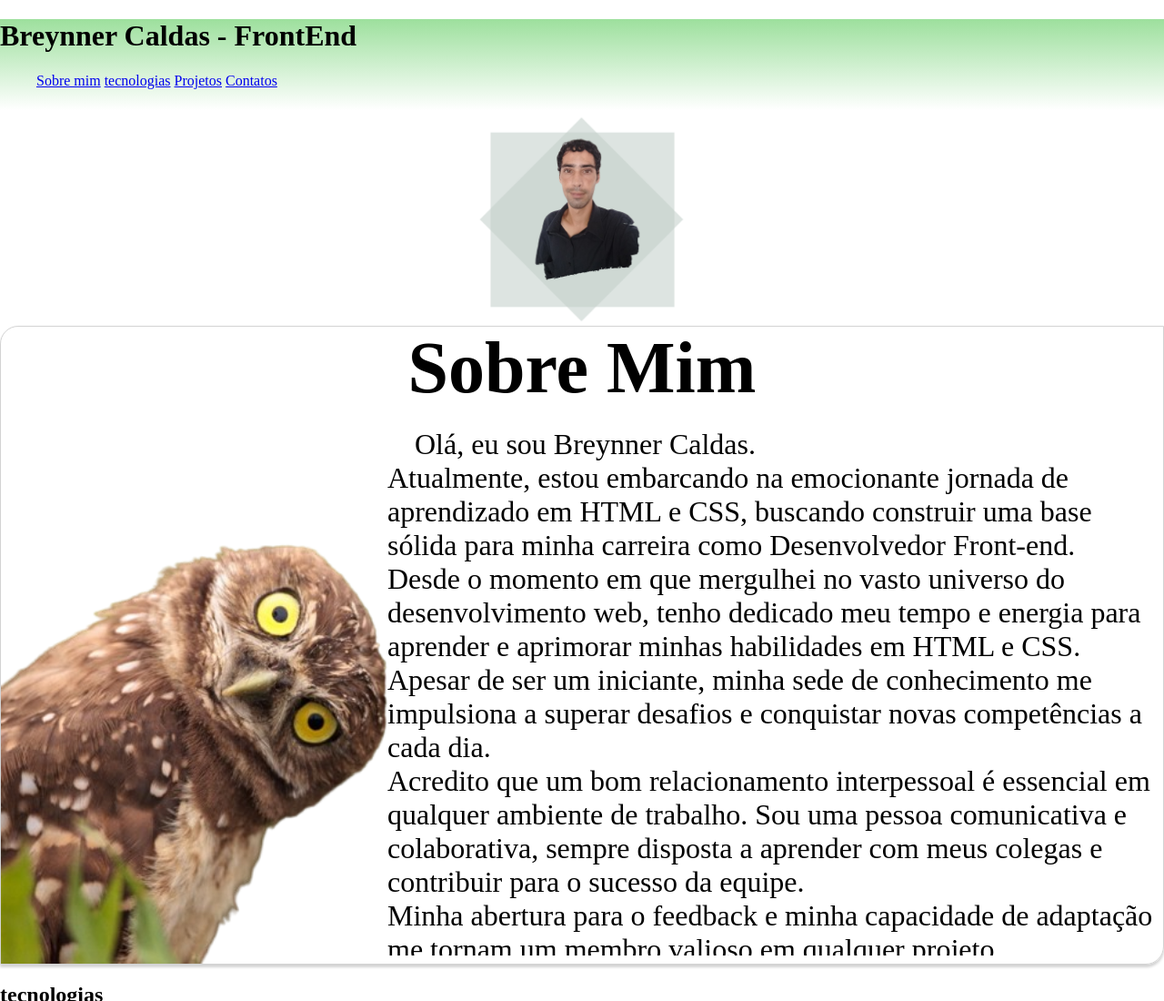
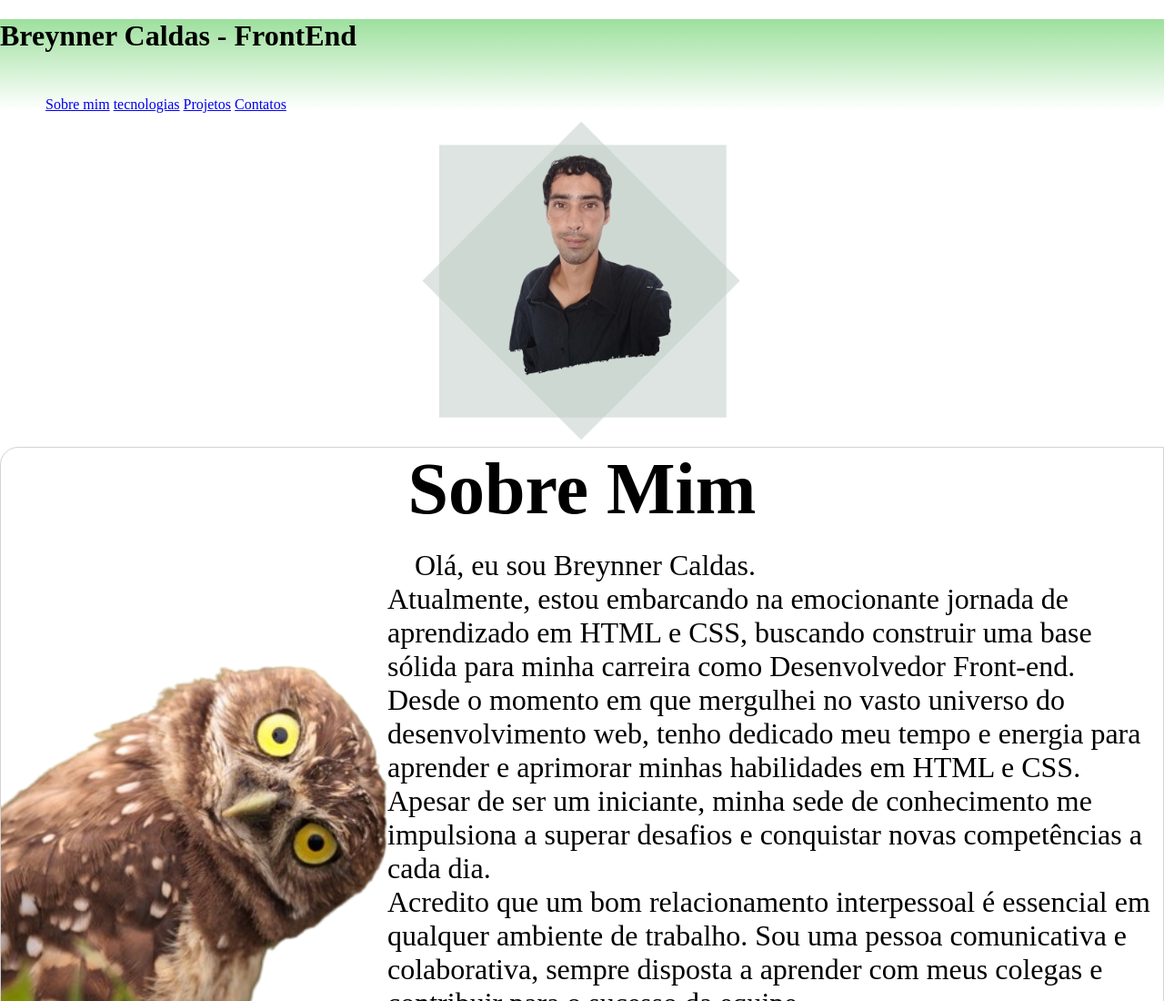
Before and after one commit to breynnerc/projeto-portifolio, a plain HTML site: page index.html in a window 1280 px wide. Shown: the top 1100 px of the page at 91% size. Drawn offline with Linux system fonts and the light colour scheme.

Commit message:
Update style.css

```diff
--- a/style.css
+++ b/style.css
@@ -7,13 +7,16 @@ header{
     width: 100%;
     background-image: linear-gradient(to top, white, rgba(32, 184, 32, 0.441));
 }
+nav{
+    padding: 10px;
+}
 main{
     background-color: white;
 }
 main > img{
     display: block;
     margin: auto;
-    width: 20%;
+    width: 50vh;
 }
 div.sobre-mim{
     height: 700px;
```
